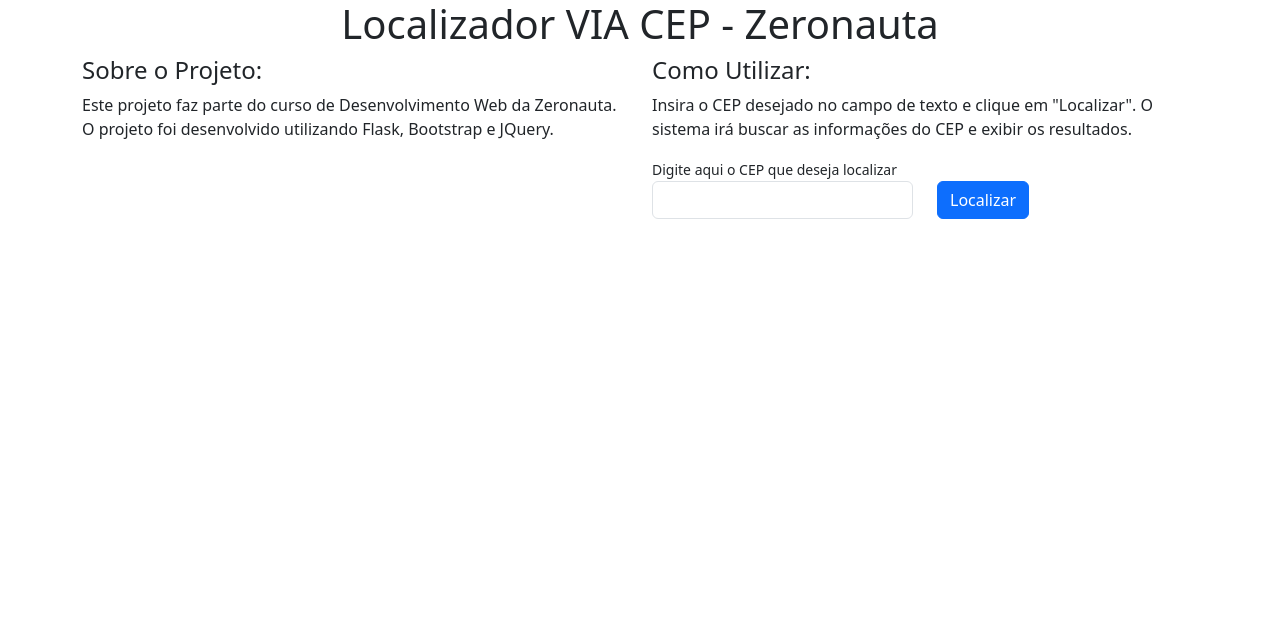
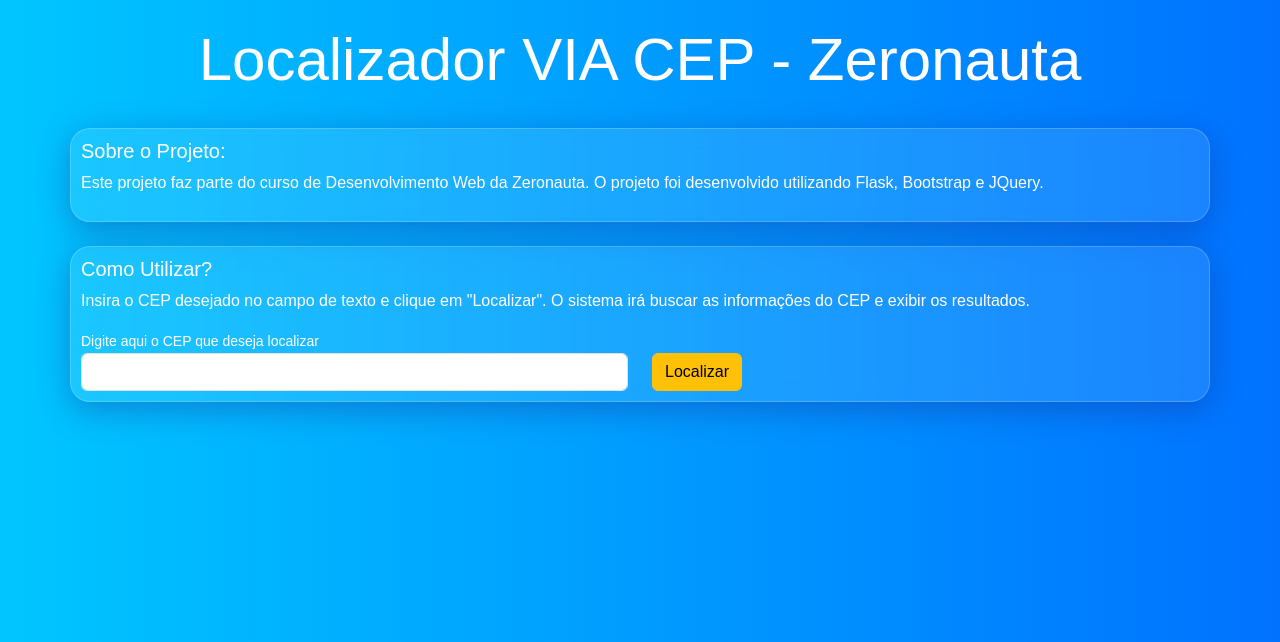
Before and after one commit to DougPomp/Localizador-de-CEP, a Python web app: template templates/index.html in a window 1280 px wide. Shown: the top 642 px of the page. Run offline with Jinja, Linux system fonts and the light colour scheme; the template is opened without the code that fills it, so the values that code supplies are empty.

Commit message:
Style: Estilo CSS adicionado ao projeto da semana

```diff
--- /dev/null
+++ b/static/src/css/style.css
@@ -0,0 +1,26 @@
+body {
+    background: linear-gradient(to right, #00c6ff, #0072ff);
+    display: flex;
+    align-items: center;
+    justify-content: center;
+    font-family: sans-serif;
+    color: white;
+}
+.titulo-header{
+    font-size: 60px;
+}
+.titulo-header-sub{
+    font-size: 20px;
+}
+.box-glassmorfismo{
+    background: rgba(255, 255, 255, 0.1);
+    backdrop-filter: blur(10px);
+    -webkit-backdrop-filter: blur(10px);
+    border-radius: 20px;
+    border: 1px solid rgba(255, 255, 255, 0.2);
+    box-shadow: 0 8px 32px 0 rgba(31, 38, 135, 0.37);
+    padding: 10px;
+}
+.cursor-botao:hover{
+    cursor: url('../../img/ico.png'), auto;
+}
--- a/templates/dados_cep.html
+++ b/templates/dados_cep.html
@@ -6,6 +6,7 @@
     <meta name="viewport" content="widtd=device-widtd, initial-scale=1.0">
     <title>Localizador VIA CEP - Zeronauta </title>
     <link href="https://cdn.jsdelivr.net/npm/bootstrap@5.3.2/dist/css/bootstrap.min.css" rel="stylesheet">
+    <link href="../static/src/css/style.css" rel="stylesheet">
 
 </head>
 
@@ -60,6 +61,7 @@
                 </tbody>
             </table>
         </div>
+        <a href="/" class="btn btn-warning cursor-botao">Localizar outro CEP</a>
     </div>
 </body>
 
--- a/templates/index.html
+++ b/templates/index.html
@@ -6,24 +6,25 @@
     <meta name="viewport" content="width=device-width, initial-scale=1.0">
     <title>Localizador VIA CEP - Zeronauta </title>
     <link href="https://cdn.jsdelivr.net/npm/bootstrap@5.3.2/dist/css/bootstrap.min.css" rel="stylesheet">
+    <link href="../static/src/css/style.css" rel="stylesheet">
 
 </head>
 
 <body>
     <div class="container">
-        <div class="row">
+        <div class="row mt-4">
             <div class="col-md-12">
-                <h1 class="text-center">Localizador VIA CEP - Zeronauta </h1>
+                <h1 class="text-center titulo-header">Localizador VIA CEP - Zeronauta</h1>
             </div>
-            <div class="col-6">
-                <h4>Sobre o Projeto:</h4>
+            <div class="col-12 box-glassmorfismo mt-4">
+                <h4 class="titulo-header-sub">Sobre o Projeto:</h4>
                 <p>
                     Este projeto faz parte do curso de Desenvolvimento Web da Zeronauta.
                     O projeto foi desenvolvido utilizando Flask, Bootstrap e JQuery.
                 </p>
             </div>
-            <div class="col-6">
-                <h4>Como Utilizar:</h4>
+            <div class="col-12 box-glassmorfismo mt-4 ml-2">
+                <h4 class="titulo-header-sub">Como Utilizar?</h4>
                 <p>
                     Insira o CEP desejado no campo de texto e clique em "Localizar".
                     O sistema irá buscar as informações do CEP e exibir os resultados.
@@ -35,7 +36,7 @@
                             <input type="text" name="cep" class="form-control col-8" data-mask="00000-000" required>
                         </div>
                         <div class="col-md-6 mt-4">
-                            <button type="submit" class="btn btn-primary">Localizar</button>
+                            <button type="submit" class="btn btn-warning cursor-botao">Localizar</button>
                         </div>
                     </div>
                 </form>
```
Also changed, not shown: static/img/ico.png (added).
